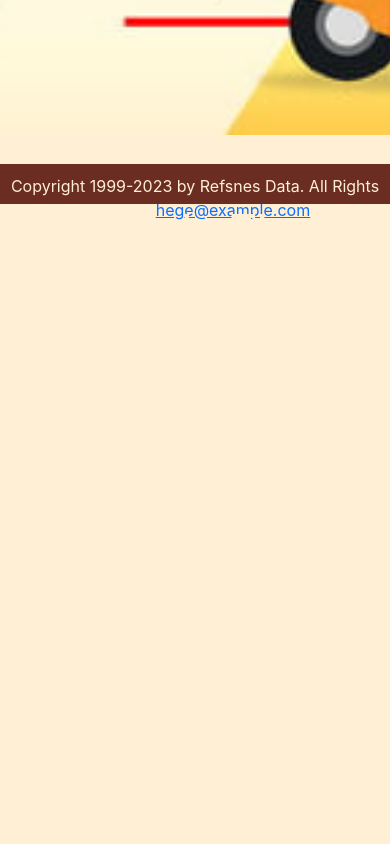
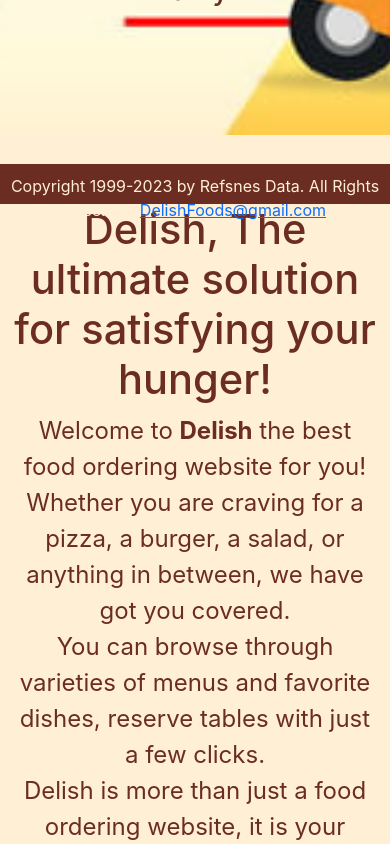
Before and after one commit to SakeenaNavavi/Delish, a React (Create React App) app: page / in a window 390 px wide. Shown: the part 640-1484 px from the top of the page. Built offline with nearby package versions, Linux system fonts and the light colour scheme.

Commit message:
further Home page styling

```diff
--- a/src/App.css
+++ b/src/App.css
@@ -46,7 +46,7 @@ body{
 
 .footer{
 
-  position: fixed;
+  position: sticky;
   padding: 10px 10px 0px 10px;
   bottom: 0;
   width: 100%;
--- a/src/App.js
+++ b/src/App.js
@@ -16,7 +16,7 @@ function App(){
 
       <div className="App">
       <NavBar/>
-      <Footer/>
+
       <BrowserRouter>
       <Routes>
       <Route path="/" element={<Home />} />
@@ -26,8 +26,8 @@ function App(){
         <Route path="Breakfast" element={<Breakfast />} />
       </Routes>
       </BrowserRouter>
+      <Footer/>
     </div>
-
 
   );
 
--- /dev/null
+++ b/src/components/molecules/Footer/index.css
@@ -0,0 +1,9 @@
+.footer{
+
+    position: sticky;
+    padding: 10px 10px 0px 10px;
+    bottom: 0;
+    width: 100%;
+    height: 40px;
+    background: #6b2d22;
+  }
--- a/src/components/molecules/Footer/index.jsx
+++ b/src/components/molecules/Footer/index.jsx
@@ -1,10 +1,10 @@
 import { startTransition } from "react";
-
+import './index.css';
 const Footer=()=>{
     return(
   <footer className="footer">
     <p>Copyright 1999-2023 by Refsnes Data. All Rights Reserved.
-    <a href="mailto:hege@example.com">hege@example.com</a></p>
+    <a href="mailto:DelishFoods@gmail.com">DelishFoods@gmail.com</a></p>
   </footer>
     )
   }
--- a/src/pages/home/index1.jsx
+++ b/src/pages/home/index1.jsx
@@ -1,35 +1,65 @@
 import { Container, Row, Col } from "react-bootstrap";
-import React from "react";
-import {AiFillFacebook, AiFillYoutube, AiFillInstagram,} from 'react-icons/ai';
-const Home1=()=>{
+import React, { useEffect, useRef, useState } from "react";
+import { AiFillFacebook, AiFillYoutube, AiFillInstagram } from "react-icons/ai";
+
+const Home1 = () => {
+  const [isVisible, setIsVisible] = useState(false);
+  const elementRef = useRef(null);
+
+  useEffect(() => {
+    const isInViewport = (el) => {
+      const rect = el.getBoundingClientRect();
+      return (
+        rect.top >= 0 &&
+        rect.left >= 0 &&
+        rect.bottom <=
+          (window.innerHeight || document.documentElement.clientHeight) &&
+        rect.right <= (window.innerWidth || document.documentElement.clientWidth)
+      );
+    };
+
+    const handleScroll = () => {
+      if (isInViewport(elementRef.current)) {
+        setIsVisible(true);
+      }
+    };
+
+    window.addEventListener("scroll", handleScroll);
+
+    return () => {
+      window.removeEventListener("scroll", handleScroll);
+    };
+  }, []);
+
+  const className = isVisible ? "animate-on-scroll active" : "animate-on-scroll";
+
   return (
     <Container fluid className="home-about-section" id="about">
-
       <Row>
-            <Col md={8} className="home-about-description">
+        <Col md={8} className={`home-about-description ${className}`} ref={elementRef}>
           <h1 style={{ fontSize: "2.6em" }}>
             Delish, The ultimate solution for satisfying your hunger!
           </h1>
-              <p className="home-about-body" style={{fontSize: "1.5em"}}>
+          <p className="home-about-body" style={{ fontSize: "1.5em" }}>
             Welcome to <b>Delish</b> the best food ordering website for you! Whether you are craving for a pizza, a burger, a salad, or anything in between, we have got you covered.
-              <br/>
+            <br />
             You can browse through varieties of menus and favorite dishes, reserve tables with just a few clicks.
-              <br/>
+            <br />
             Delish is more than just a food ordering website, it is your ultimate destination for satisfying your hunger. So what are you waiting for? Join Delish today and discover the world of delicious food at your fingertips! 😋
           </p>
         </Col>
         <Col md={4} className="myAvtar">
-            <img src="https://th.bing.com/th/id/R.c433ecefcb9f71d9511214bf9c28c0a6?rik=vPsAzdZN%2fOWB9A&riu=http%3a%2f%2fwww.dylanlukephotography.com%2fwp-content%2fuploads%2f2013%2f09%2fRESTAURANT-0010.jpg&ehk=XaUTxZR1XPOcyHwrDkMNhfvhTubCdZyknOirE7TKZc0%3d&risl=&pid=ImgRaw&r=0" className="img-fluid" alt="Delish restaurant" width="500" height="500"/>
+          <img src="https://th.bing.com/th/id/R.c433ecefcb9f71d9511214bf9c28c0a6?rik=vPsAzdZN%2fOWB9A&riu=http%3a%2f%2fwww.dylanlukephotography.com%2fwp-content%2fuploads%2f2013%2f09%2fRESTAURANT-0010.jpg&ehk=XaUTxZR1XPOcyHwrDkMNhfvhTubCdZyknOirE7TKZc0%3d&risl=&pid=ImgRaw&r=0" className="img-fluid" alt="Delish restaurant" width="500" height="500" />
         </Col>
       </Row>
       <div class="w3-container w3-teal">
         <Row>
-            <Col md={12} className="home-about-social">
+          <Col md={12} className={`home-about-social ${className}`}>
             <ul className="home-about-social-links">
               <h2>Find Us on:</h2>
               <li className="social-icons">
                 <a
-                  href= "https://www.facebook.com/"
+                  href="https://www.facebook.com/"
                   target="_blank"
                   rel="noreferrer"
                   className="icon-colour  home-social-icons"
@@ -47,7 +77,6 @@ const Home1=()=>{
                   <AiFillInstagram />
                 </a>
               </li>
-
               <li className="social-icons">
                 <a
                   href="https://www.youtube.com/"
@@ -63,6 +92,7 @@ const Home1=()=>{
         </Row>
       </div>
     </Container>
-    )
-}
+  );
+};
+
 export default Home1;
--- a/src/style.css
+++ b/src/style.css
@@ -54,11 +54,15 @@
     padding-bottom: 120px !important;
     padding-top: 30px !important;
     padding-left: 20px;
+    color: #6b2d22;
+    scroll-behavior: smooth;
   }
   .home-about-section{
     position: relative;
     padding-bottom: 90px !important;
     padding-top: 70px !important;
+    color: #6b2d22;
+    scroll-behavior: smooth;
   }
   .home-about-social {
     text-align: center !important;
@@ -85,3 +89,20 @@
   .icon-colour {
     color: #6b2d22 !important;
   }
+  .w3-container{
+    padding-top: 50px !important;
+    padding-left: 50px !important;
+    padding-bottom: 40px !important;
+  }
+/* CSS for initial state (hidden) */
+.animate-on-scroll {
+  opacity: 0;
+  transform: translateY(20px); /* Optional: Move element down */
+  transition: opacity 0.5s, transform 0.5s;
+}
+
+/* CSS for animated state (visible) */
+.animate-on-scroll.active {
+  opacity: 1;
+  transform: translateY(0);
+}
```
Lines whose indentation alone changed are shown as unchanged.
